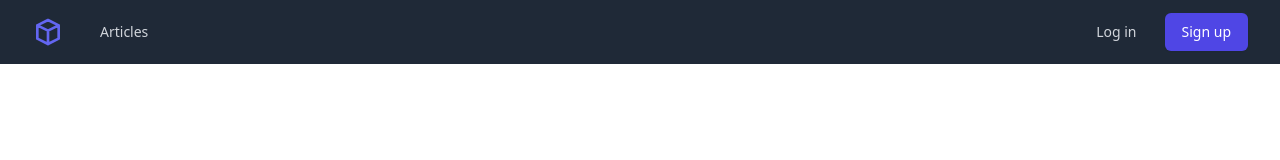
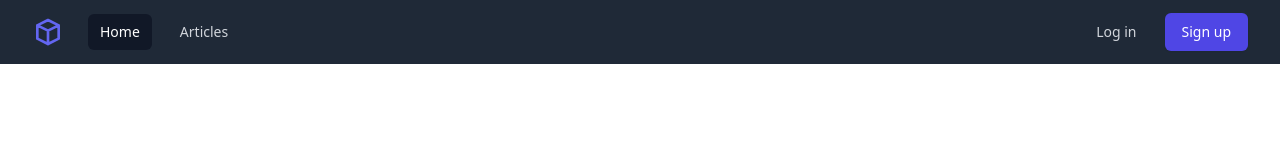
Before and after one commit to r-freeman/react-articles-client, a React (Create React App) app: page /home in a window 1280 px wide. Shown: the top 160 px of the page. Built offline with nearby package versions, Linux system fonts and the light colour scheme; no server answers; a web font is replaced by a local one; what @tailwindcss/typography would draw is missing.

Commit message:
Updated NavLinks in Nav component

```diff
--- a/src/components/Nav.js
+++ b/src/components/Nav.js
@@ -50,7 +50,7 @@ function Nav() {
                     </div>
                     <div className="flex-1 flex items-center justify-center sm:items-stretch sm:justify-start">
                         <div className="flex-shrink-0 flex items-center text-indigo-500">
-                            <NavLink to="/">
+                            <NavLink to="/home">
                                 <svg className="w-8 h-8" fill="none" stroke="currentColor" viewBox="0 0 24 24"
                                      xmlns="http://www.w3.org/2000/svg">
                                     <path strokeLinecap="round" strokeLinejoin="round" strokeWidth="2"
@@ -60,8 +60,11 @@ function Nav() {
                         </div>
                         <div className="hidden sm:block sm:ml-6">
                             <div className="flex space-x-4">
-                                <NavLink to="/articles"
-                                         className={`${isCurrentPath('articles') ? 'bg-gray-900 text-white' : 'text-gray-300 hover:text-white'} hover:bg-gray-700 px-3 py-2 rounded-md text-sm font-medium`}
+                                <NavLink exact to="/home"
+                                         className={`${isCurrentPath('/home') ? 'bg-gray-900 text-white' : 'text-gray-300 hover:text-white'} hover:bg-gray-700 px-3 py-2 rounded-md text-sm font-medium`}
+                                         aria-current="page">Home</NavLink>
+                                <NavLink exact to="/articles"
+                                         className={`${isCurrentPath('/articles') ? 'bg-gray-900 text-white' : 'text-gray-300 hover:text-white'} hover:bg-gray-700 px-3 py-2 rounded-md text-sm font-medium`}
                                          aria-current="page">Articles</NavLink>
                             </div>
                         </div>
@@ -97,11 +100,11 @@ function Nav() {
                                         className="origin-top-right absolute right-0 mt-2 w-48 rounded-md shadow-lg py-1 bg-white ring-1 ring-black ring-opacity-5 focus:outline-none"
                                         role="menu" aria-orientation="vertical" aria-labelledby="user-menu-button"
                                         tabIndex="-1">
-                                        <NavLink to="/"
+                                        <NavLink exact to="/"
                                                  className="hover:bg-gray-100 block px-4 py-2 text-sm text-gray-700"
                                                  role="menuitem"
                                                  tabIndex="-1" id="user-menu-item-0">Profile</NavLink>
-                                        <NavLink to="/"
+                                        <NavLink exact to="/"
                                                  className="hover:bg-gray-100 block px-4 py-2 text-sm text-gray-700"
                                                  role="menuitem"
                                                  tabIndex="-1" id="user-menu-item-1">Settings</NavLink>
@@ -136,15 +139,22 @@ function Nav() {
             </div>
             <div className={`${!navMenu ? 'hidden' : 'sm:hidden'}`} id="mobile-menu">
                 <div className="px-8 pt-2 pb-3 space-y-1">
-                    <NavLink to="/articles"
-                             className={`${isCurrentPath('articles') ? 'bg-gray-900 text-white' : 'text-gray-300 hover:text-white'} block px-3 py-2 rounded-md hover:bg-gray-700 text-base font-medium`}
-                             aria-current="page">Articles</NavLink>
+                    <NavLink
+                        exact
+                        to="/home"
+                        className={`${isCurrentPath('/home') ? 'bg-gray-900 text-white' : 'text-gray-300 hover:text-white'} block px-3 py-2 rounded-md hover:bg-gray-700 text-base font-medium`}
+                        aria-current="page">Home</NavLink>
+                    <NavLink
+                        exact
+                        to="/articles"
+                        className={`${isCurrentPath('/articles') ? 'bg-gray-900 text-white' : 'text-gray-300 hover:text-white'} block px-3 py-2 rounded-md hover:bg-gray-700 text-base font-medium`}
+                        aria-current="page">Articles</NavLink>
                     {!isLoggedIn &&
                     <div className="space-y-1">
                         <NavLink
                             exact
                             to="/login"
-                            className={`${isCurrentPath('login') ? 'bg-gray-900 text-white' : 'text-gray-300 hover:text-white'} block px-3 py-2 rounded-md hover:bg-gray-700 text-base font-medium`}>
+                            className={`${isCurrentPath('/login') ? 'bg-gray-900 text-white' : 'text-gray-300 hover:text-white'} block px-3 py-2 rounded-md hover:bg-gray-700 text-base font-medium`}>
                             Log in
                         </NavLink>
                         <button type="button"
```
